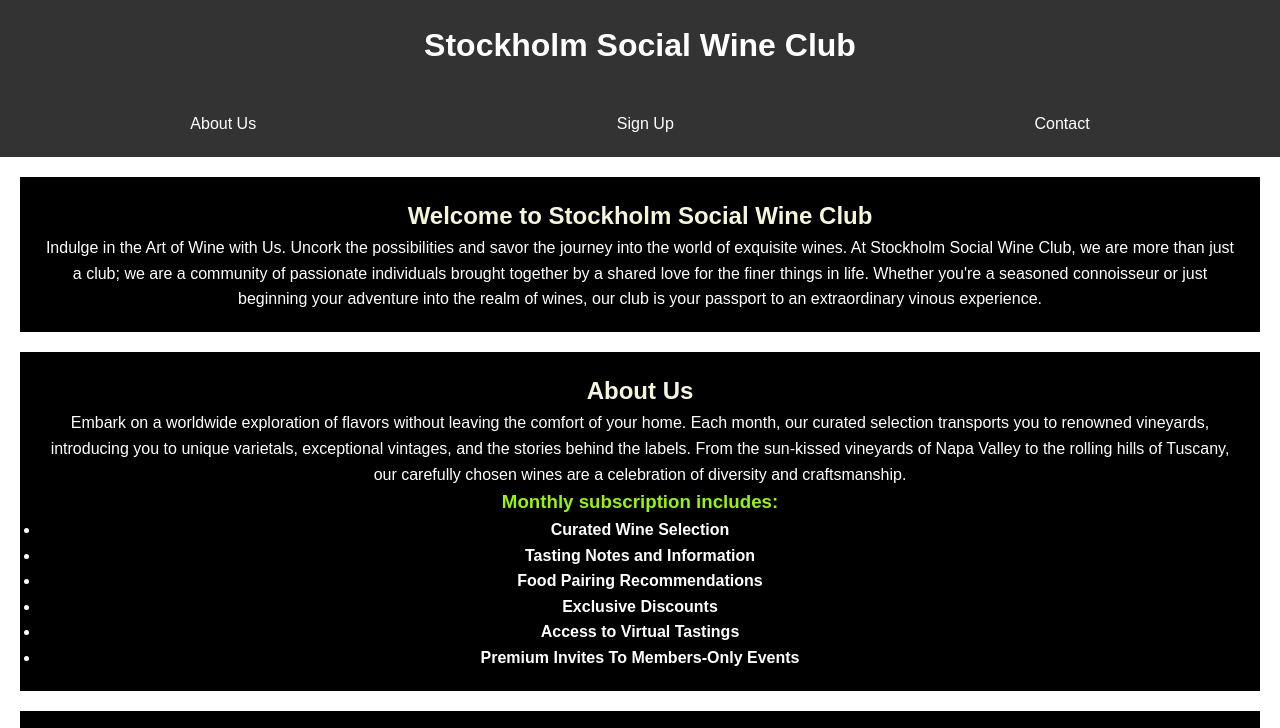
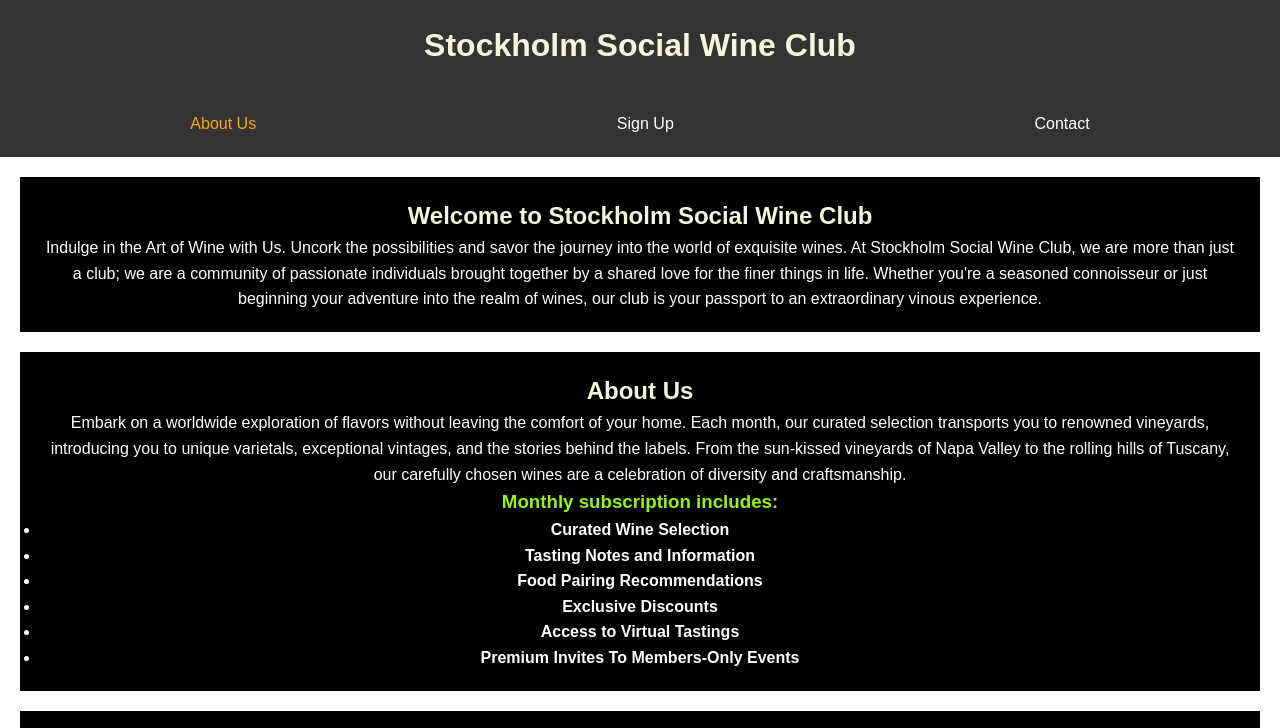
Before and after one commit to Beskow90/Project1, a plain HTML site: page index.html in a window 1280 px wide. In both pictures the pointer is over the link "About Us". Shown: the top 728 px of the page. Drawn offline with Linux system fonts and the light colour scheme.

Commit message:
add color to header text, add hocer color to navbar

```diff
--- a/assets/css/style.css
+++ b/assets/css/style.css
@@ -41,6 +41,10 @@ body {
     color: #fff;
     text-decoration: none;
     padding: 10px;
+}
+
+.flexbox a:hover {
+    color: orange;
 }
 
 /* Main content styles */
--- a/index.html
+++ b/index.html
@@ -19,7 +19,7 @@
     <!-- Header -->
     <header class="text-center page-header" id="header">
         <div class="vertical-center">
-            <h1>Stockholm Social Wine Club</h1>
+            <h1><span class="yellow-text">Stockholm Social Wine Club</span></h1>
         </div>
     </header>
 
```
